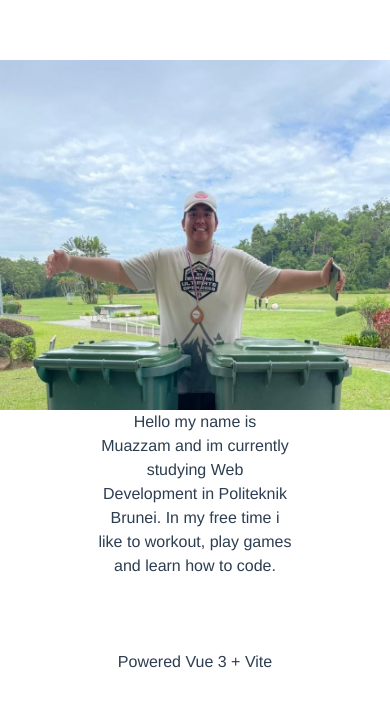
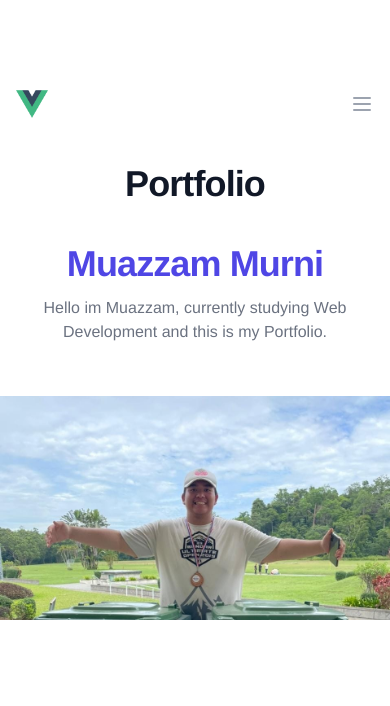
Before and after one commit to Zammu-max/wadt-as3, a Vue app: page / in a window 390 px wide. Shown: the top 706 px of the page. Built offline with nearby package versions, Linux system fonts and the light colour scheme.

Commit message:
template added

```diff
--- a/package.json
+++ b/package.json
@@ -8,6 +8,9 @@
     "preview": "vite preview"
   },
   "dependencies": {
+    "@headlessui/vue": "^1.5.0",
+    "@heroicons/vue": "^1.0.6",
+    "@vue-hero-icons/outline": "^1.7.2",
     "vue": "^3.2.25"
   },
   "devDependencies": {
--- a/src/App.vue
+++ b/src/App.vue
@@ -2,15 +2,125 @@
 // This starter template is using Vue 3 <script setup> SFCs
 // Check out https://v3.vuejs.org/api/sfc-script-setup.html#sfc-script-setup
 import HelloWorld from './components/HelloWorld.vue'
+import { Popover, PopoverButton, PopoverPanel } from '@headlessui/vue'
+import { MenuIcon, XIcon } from '@heroicons/vue/outline'
+
 </script>
 
 <template>
   <!-- <img alt="Vue logo" src="./assets/logo.png" /> -->
-  <img id="imgOne" src="./assets/img1.jpeg" alt="authors with friends">
+  <!-- <img id="imgOne" src="./assets/img1.jpeg" alt="authors with friends">
   <p id="desc">Hello my name is Muazzam and im currently studying Web Development in Politeknik Brunei. In my free time i like to workout, play games and learn how to code. </p>
+
   <br><br><br>
-  <HelloWorld msg="Powered Vue 3 + Vite" />
+
+  <HelloWorld msg="Powered Vue 3 + Vite" /> -->
+
+  <div class="relative bg-white overflow-hidden">
+    <div class="max-w-7xl mx-auto">
+      <div class="relative z-10 pb-8 bg-white sm:pb-16 md:pb-20 lg:max-w-2xl lg:w-full lg:pb-28 xl:pb-32">
+        <svg class="hidden lg:block absolute right-0 inset-y-0 h-full w-48 text-white transform translate-x-1/2" fill="currentColor" viewBox="0 0 100 100" preserveAspectRatio="none" aria-hidden="true">
+          <polygon points="50,0 100,0 50,100 0,100" />
+        </svg>
+
+        <Popover>
+          <div class="relative pt-6 px-4 sm:px-6 lg:px-8">
+            <nav class="relative flex items-center justify-between sm:h-10 lg:justify-start" aria-label="Global">
+              <div class="flex items-center flex-grow flex-shrink-0 lg:flex-grow-0">
+                <div class="flex items-center justify-between w-full md:w-auto">
+                  <a href="#">
+                    <span class="sr-only">Workflow</span>
+                    <img class="h-8 w-auto sm:h-10" src="./assets/logo.png" />
+                  </a>
+                  <div class="-mr-2 flex items-center md:hidden">
+                    <PopoverButton class="bg-white rounded-md p-2 inline-flex items-center justify-center text-gray-400 hover:text-gray-500 hover:bg-gray-100 focus:outline-none focus:ring-2 focus:ring-inset focus:ring-indigo-500">
+                      <span class="sr-only">Open main menu</span>
+                      <MenuIcon class="h-6 w-6" aria-hidden="true" />
+                    </PopoverButton>
+                  </div>
+                </div>
+              </div>
+              <div class="hidden md:block md:ml-10 md:pr-4 md:space-x-8">
+                <a v-for="item in navigation" :key="item.name" :href="item.href" class="font-medium text-gray-500 hover:text-gray-900">{{ item.name }}</a>
+                <!-- <a href="#" class="font-medium text-indigo-600 hover:text-indigo-500">Log in</a> -->
+              </div>
+            </nav>
+          </div>
+
+          <transition enter-active-class="duration-150 ease-out" enter-from-class="opacity-0 scale-95" enter-to-class="opacity-100 scale-100" leave-active-class="duration-100 ease-in" leave-from-class="opacity-100 scale-100" leave-to-class="opacity-0 scale-95">
+            <PopoverPanel focus class="absolute z-10 top-0 inset-x-0 p-2 transition transform origin-top-right md:hidden">
+              <div class="rounded-lg shadow-md bg-white ring-1 ring-black ring-opacity-5 overflow-hidden">
+                <div class="px-5 pt-4 flex items-center justify-between">
+                  <div>
+                    <img class="h-8 w-auto" src="https://tailwindui.com/img/logos/workflow-mark-indigo-600.svg" alt="" />
+                  </div>
+                  <div class="-mr-2">
+                    <PopoverButton class="bg-white rounded-md p-2 inline-flex items-center justify-center text-gray-400 hover:text-gray-500 hover:bg-gray-100 focus:outline-none focus:ring-2 focus:ring-inset focus:ring-indigo-500">
+                      <span class="sr-only">Close main menu</span>
+                      <XIcon class="h-6 w-6" aria-hidden="true" />
+                    </PopoverButton>
+                  </div>
+                </div>
+                <div class="px-2 pt-2 pb-3 space-y-1">
+                  <a v-for="item in navigation" :key="item.name" :href="item.href" class="block px-3 py-2 rounded-md text-base font-medium text-gray-700 hover:text-gray-900 hover:bg-gray-50">{{ item.name }}</a>
+                </div>
+                <a href="#" class="block w-full px-5 py-3 text-center font-medium text-indigo-600 bg-gray-50 hover:bg-gray-100"> Log in </a>
+              </div>
+            </PopoverPanel>
+          </transition>
+        </Popover>
+
+        <main class="mt-10 mx-auto max-w-7xl px-4 sm:mt-12 sm:px-6 md:mt-16 lg:mt-20 lg:px-8 xl:mt-28">
+          <div class="sm:text-center lg:text-left">
+            <h1 class="text-4xl tracking-tight font-extrabold text-gray-900 sm:text-5xl md:text-6xl">
+              <span class="block xl:inline">Portfolio</span> <br>
+              {{ ' ' }}
+              <span class="block text-indigo-600 xl:inline">Muazzam Murni</span>
+            </h1>
+            <p class="mt-3 text-base text-gray-500 sm:mt-5 sm:text-lg sm:max-w-xl sm:mx-auto md:mt-5 md:text-xl lg:mx-0">Hello im Muazzam, currently studying Web Development and this is my Portfolio.</p>
+            <div class="mt-5 sm:mt-8 sm:flex sm:justify-center lg:justify-start">
+              <!-- <div class="rounded-md shadow">
+                <a href="#" class="w-full flex items-center justify-center px-8 py-3 border border-transparent text-base font-medium rounded-md text-white bg-indigo-600 hover:bg-indigo-700 md:py-4 md:text-lg md:px-10"> Get started </a>
+              </div> -->
+              <!-- <div class="mt-3 sm:mt-0 sm:ml-3">
+                <a href="#" class="w-full flex items-center justify-center px-8 py-3 border border-transparent text-base font-medium rounded-md text-indigo-700 bg-indigo-100 hover:bg-indigo-200 md:py-4 md:text-lg md:px-10"> Live demo </a>
+              </div> -->
+            </div>
+          </div>
+        </main>
+      </div>
+    </div>
+    <div class="lg:absolute lg:inset-y-0 lg:right-0 lg:w-1/2">
+      <img class="h-56 w-full object-cover sm:h-72 md:h-96 lg:w-full lg:h-full" src="./assets/img1.jpeg" alt="" />
+    </div>
+  </div>
 </template>
+
+<script>
+
+
+// const navigation = [
+//   { name: 'Product', href: '#' },
+//   { name: 'Features', href: '#' },
+//   { name: 'Marketplace', href: '#' },
+//   { name: 'Company', href: '#' },
+// ]
+
+export default {
+  components: {
+    Popover,
+    PopoverButton,
+    PopoverPanel,
+    MenuIcon,
+    XIcon,
+  },
+  setup() {
+    return {
+      navigation,
+    }
+  },
+}
+</script>
 
 <style>
 #app {
--- a/src/components/HelloWorld.vue
+++ b/src/components/HelloWorld.vue
@@ -9,7 +9,7 @@ const count = ref(0)
 </script>
 
 <template>
-  <h1>{{ msg }}</h1>
+  <!-- <h1>{{ msg }}</h1> -->
 
   <!-- <p>
     Recommended IDE setup:
@@ -31,8 +31,7 @@ const count = ref(0)
     Edit
     <code>components/HelloWorld.vue</code> to test hot module replacement.
   </p> -->
-
-
+  <!-- <code>components/HelloWorld.vue</code>  -->
 </template>
 
 <style scoped>
```
Also changed, not shown: 1 other file (tests, documents, lock files or other folders).
